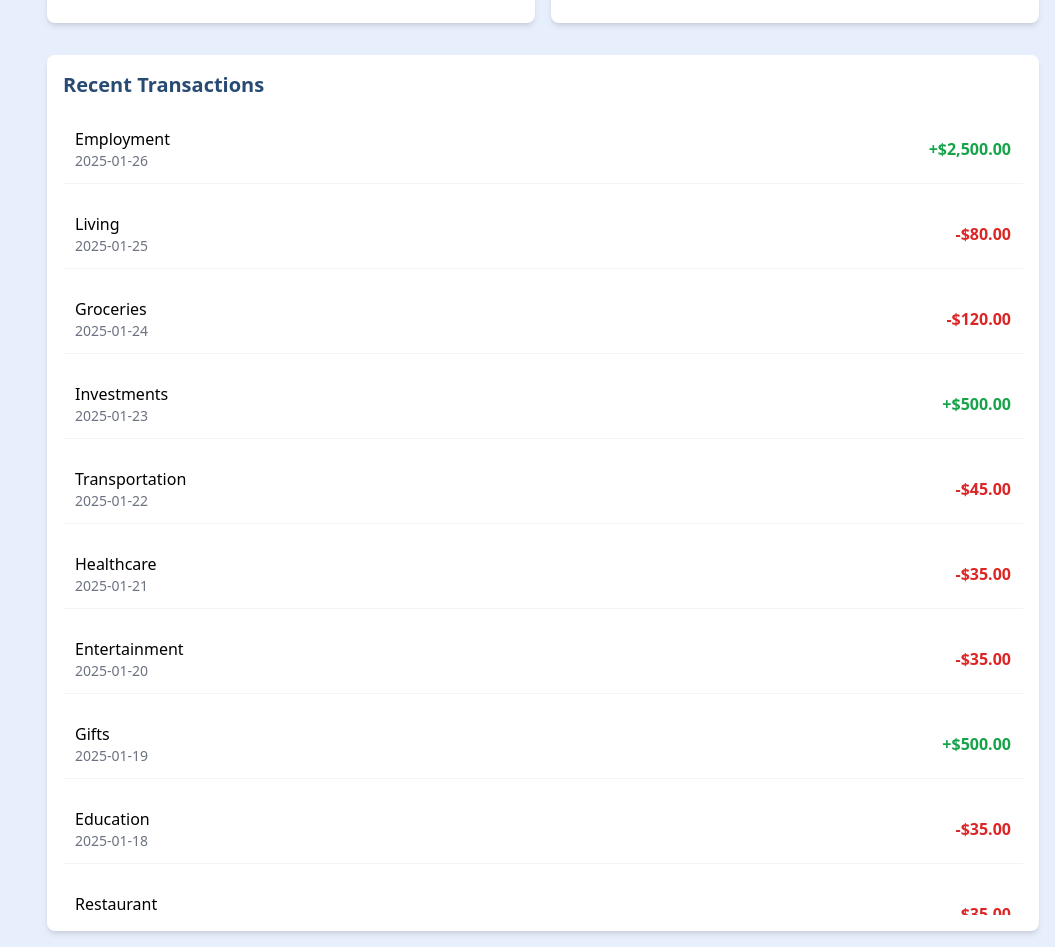
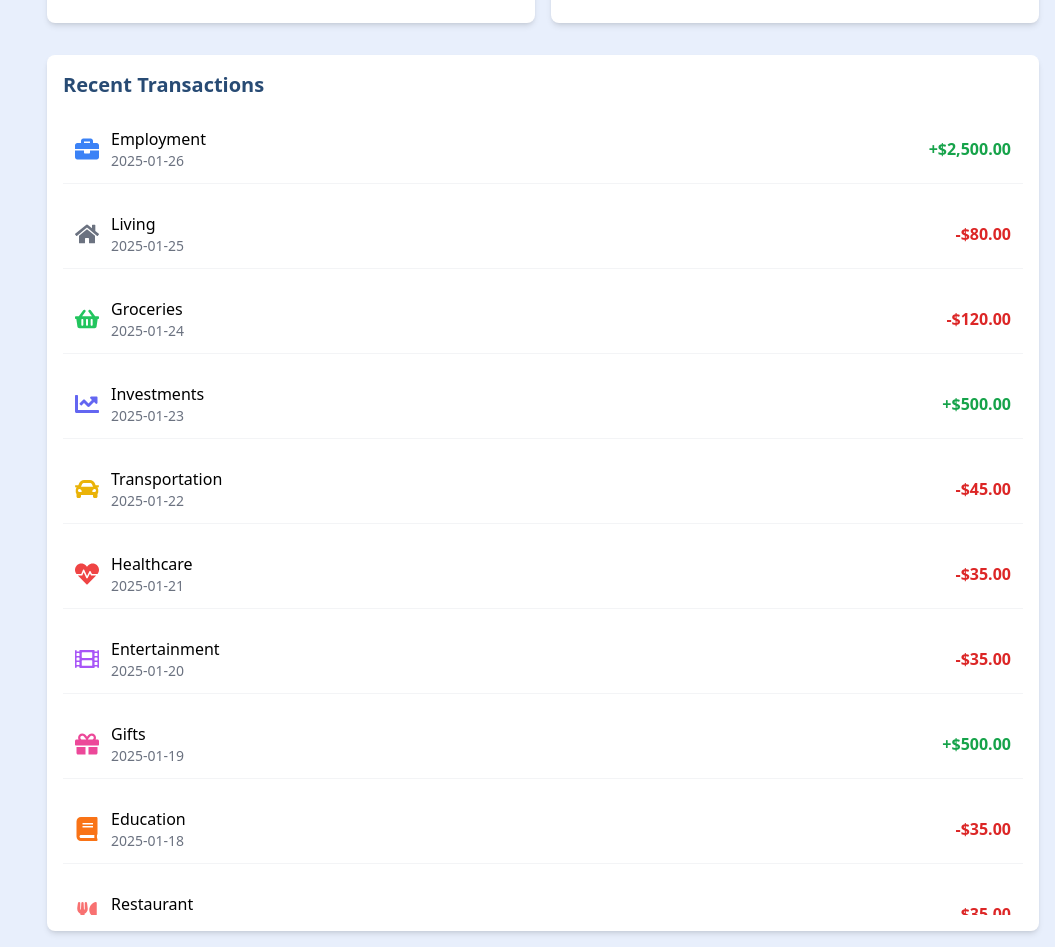
Before and after one commit to DanielFreeman068/react_tailwind, a React (Create React App) app in the folder react_tailwind/: page / in a window 1280 px wide. Shown: the part 1080-2027 px from the top of the page, without its empty margins (225-1280 px from the left). Built offline with nearby package versions, Linux system fonts and the light colour scheme.

Commit message:
added icons

```diff
--- a/react_tailwind/package.json
+++ b/react_tailwind/package.json
@@ -9,6 +9,7 @@
     "react": "^19.0.0",
     "react-chartjs-2": "^5.3.0",
     "react-dom": "^19.0.0",
+    "react-icons": "^5.4.0",
     "react-router-dom": "^7.1.3",
     "react-scripts": "5.0.1"
   },
--- a/react_tailwind/src/App.jsx
+++ b/react_tailwind/src/App.jsx
@@ -1,6 +1,7 @@
 import React, { useState } from "react";
 import { Bar } from "react-chartjs-2";
 import { Chart as ChartJS, CategoryScale, LinearScale, BarElement, Title, Tooltip, Legend } from "chart.js";
+import { FaBriefcase, FaHome, FaShoppingBasket, FaChartLine, FaCar, FaHeartbeat, FaFilm, FaGift, FaBook, FaUtensils, FaEllipsisH, FaLandmark } from "react-icons/fa";
 
 ChartJS.register(CategoryScale, LinearScale, BarElement, Title, Tooltip, Legend);
 
@@ -34,6 +35,36 @@ const Dashboard = () => {
   const chartDataActive = selectedOption === 'expenseIncome' ? chartData : debtData;
 
   const toggleSidebar = () => setIsOpen(!isOpen);
+
+  //category icons
+  const getCategoryIcon = (category) => {
+    switch (category.toLowerCase()) {
+      case "employment":
+        return <FaBriefcase className="w-6 h-6 text-blue-500" />;
+      case "living":
+        return <FaHome className="w-6 h-6 text-gray-500" />;
+      case "groceries":
+        return <FaShoppingBasket className="w-6 h-6 text-green-500" />;
+      case "investments":
+        return <FaChartLine className="w-6 h-6 text-indigo-500" />;
+      case "transportation":
+        return <FaCar className="w-6 h-6 text-yellow-500" />;
+      case "healthcare":
+        return <FaHeartbeat className="w-6 h-6 text-red-500" />;
+      case "entertainment":
+        return <FaFilm className="w-6 h-6 text-purple-500" />;
+      case "gifts":
+        return <FaGift className="w-6 h-6 text-pink-500" />;
+      case "education":
+        return <FaBook className="w-6 h-6 text-orange-500" />;
+      case "restaurant":
+        return <FaUtensils className="w-6 h-6 text-red-400" />;
+      case "government":
+        return <FaLandmark className="w-6 h-6 text-blue-600" />;
+      default:
+        return <FaEllipsisH className="w-6 h-6 text-gray-400" />; // Default icon for other categories
+    }
+  };
 
   // Sample transaction data
   const transactions = [
@@ -111,10 +142,16 @@ const Dashboard = () => {
             <div className="space-y-4 max-h-[800px] overflow-y-auto">
               {transactions.map((transaction) => (
                 <div key={transaction.id} className="flex items-center justify-between p-3 border-b border-gray-100">
-                  <div>
-                    <p className="font-medium">{transaction.category}</p>
-                    <p className="text-sm text-gray-500">{transaction.date}</p>
+                  {/* Icon on the left */}
+                  <div className="flex items-center space-x-3">
+                    {getCategoryIcon(transaction.category)}
+                    <div>
+                      <p className="font-medium">{transaction.category}</p>
+                      <p className="text-sm text-gray-500">{transaction.date}</p>
+                    </div>
                   </div>
+
+                  {/* Amount on the right */}
                   <span className={`font-semibold ${transaction.type === 'income' ? 'text-green-600' : 'text-red-600'}`}>
                     {transaction.type === 'income' ? '+' : ''}{transaction.amount.toLocaleString('en-US', { style: 'currency', currency: 'USD' })}
                   </span>
--- a/react_tailwind/src/Forms.jsx
+++ b/react_tailwind/src/Forms.jsx
@@ -1,4 +1,5 @@
 import React, { useState } from "react";
+import { IoExitOutline } from "react-icons/io5";
 
 const Forms = () => {
     const [isOpen, setIsOpen] = useState(false);
@@ -71,7 +72,9 @@ const Forms = () => {
 
                     {selectedOption === "income" && formActive &&
                     <div className="rounded-2xl bg-white max-w-[800px] min-h-[600px] border border-[#284b74] mx-auto p-4 mt-8">
-                        <button className="text-gray" onClick={()=>setFormActive(false)}>Exit</button>
+                        <button className="text-gray flex items-center float-right hover:text-dark-blue" onClick={() => setFormActive(false)}>
+                            <IoExitOutline className="w-6 h-6" />
+                        </button>
                         <div className="text-center flex flex-col gap-4">
                             <h1 className="text-dark-blue text-xl md:text-3xl mt-6">Income</h1>
                             <select className="mt-6 p-2 border border-gray-300 rounded-md text-gray-900 w-5/6 mx-auto focus:outline-none focus:ring-1 focus:ring-[#284b74]" required>
@@ -92,7 +95,9 @@ const Forms = () => {
                     }
                     {selectedOption === "expense" && formActive &&
                     <div className="rounded-2xl bg-white max-w-[800px] min-h-[600px] border border-[#284b74] mx-auto p-4 mt-8">
-                        <button className="text-gray" onClick={()=>setFormActive(false)}>Exit</button>
+                        <button className="text-gray flex items-center float-right hover:text-dark-blue" onClick={() => setFormActive(false)}>
+                            <IoExitOutline className="w-6 h-6" />
+                        </button>
                         <div className="text-center flex flex-col gap-4">
                             <h1 className="text-dark-blue text-xl md:text-3xl mt-6">Expense</h1>
                             <select className="mt-6 p-2 border border-gray-300 rounded-md text-gray-900 w-5/6 mx-auto focus:outline-none focus:ring-1 focus:ring-[#284b74]" required>
@@ -116,7 +121,9 @@ const Forms = () => {
                     }
                     {selectedOption === "savings" && formActive &&
                     <div className="rounded-2xl bg-white max-w-[800px] min-h-[600px] border border-[#284b74] mx-auto p-4 mt-8">
-                        <button className="text-gray" onClick={()=>setFormActive(false)}>Exit</button>
+                        <button className="text-gray flex items-center float-right hover:text-dark-blue" onClick={() => setFormActive(false)}>
+                            <IoExitOutline className="w-6 h-6" />
+                        </button>
                         <div className="text-center flex flex-col gap-4">
                             <h1 className="text-dark-blue text-xl md:text-3xl mt-6">Savings</h1>
                             <select className="mt-6 p-2 border border-gray-300 rounded-md text-gray-900 w-5/6 mx-auto focus:outline-none focus:ring-1 focus:ring-[#284b74]" required>
@@ -134,7 +141,9 @@ const Forms = () => {
                     }
                     {selectedOption === "debt" && formActive &&
                     <div className="rounded-2xl bg-white max-w-[800px] min-h-[600px] border border-[#284b74] mx-auto p-4 mt-8">
-                        <button className="text-gray" onClick={()=>setFormActive(false)}>Exit</button>
+                        <button className="text-gray flex items-center float-right hover:text-dark-blue" onClick={() => setFormActive(false)}>
+                            <IoExitOutline className="w-6 h-6" />
+                        </button>
                         <div className="text-center flex flex-col gap-4">
                             <h1 className="text-dark-blue text-xl md:text-3xl mt-6">Debt</h1>
                             <select className="mt-6 p-2 border border-gray-300 rounded-md text-gray-900 w-5/6 mx-auto focus:outline-none focus:ring-1 focus:ring-[#284b74]" required>
```
Also changed, not shown: 1 other file (tests, documents, lock files or other folders).
